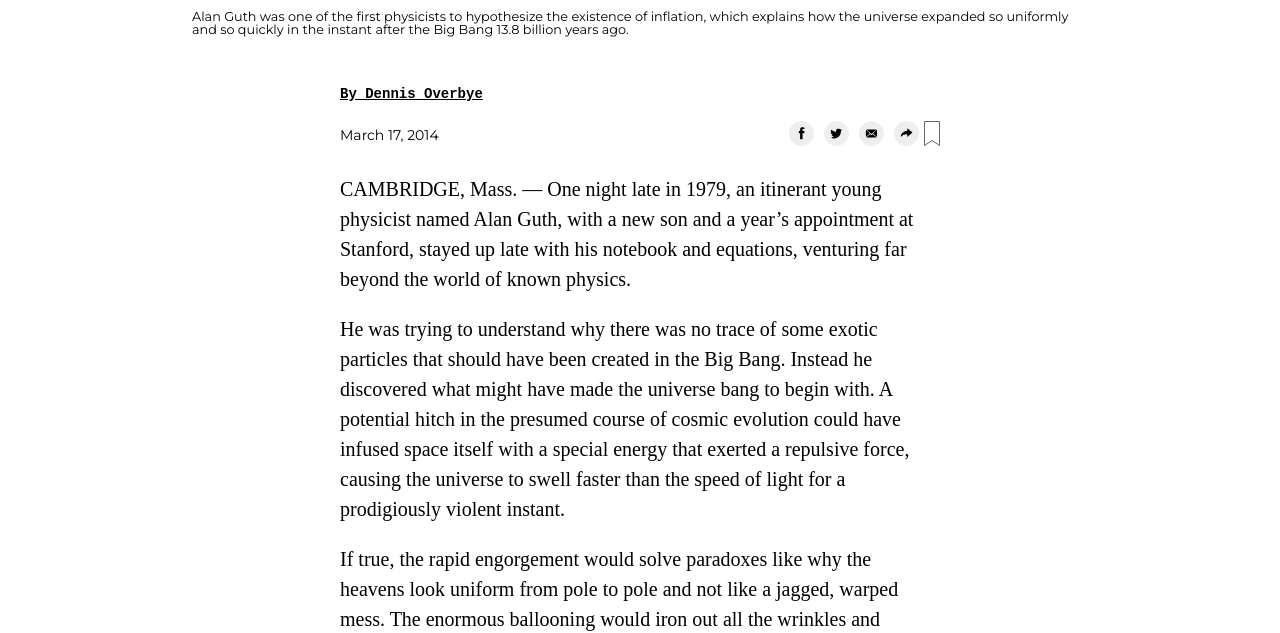
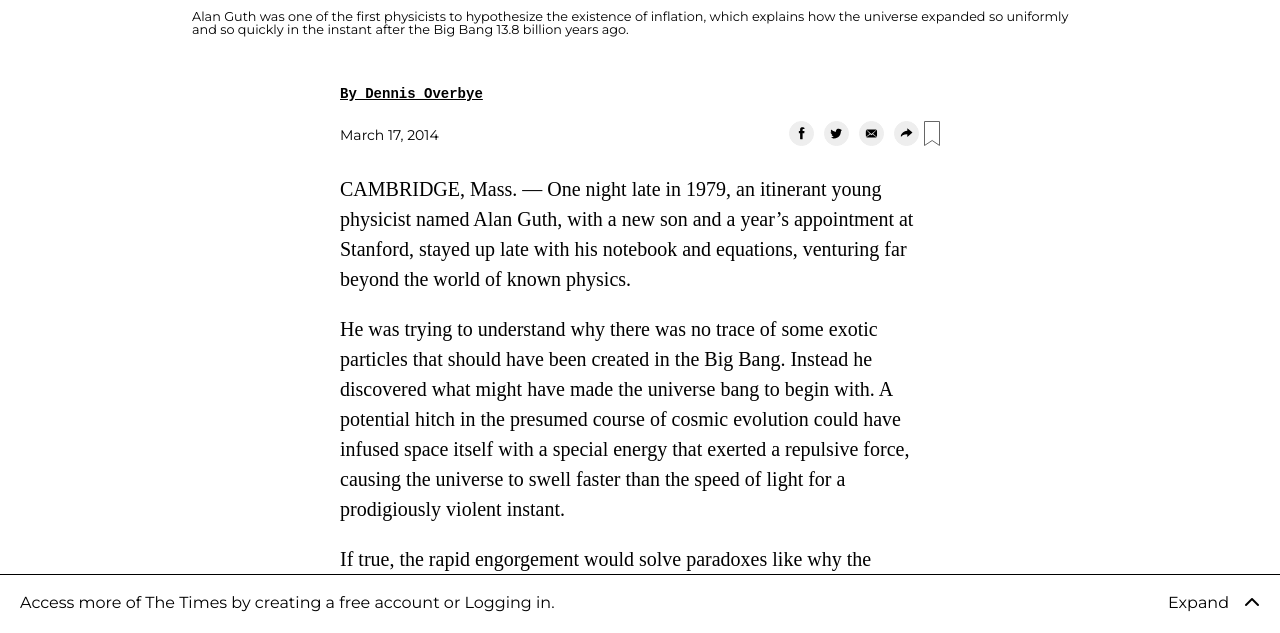
Before and after one commit to daviidy/new-york-times, a plain HTML site: page index.html in a window 1280 px wide. Shown: the part 169-802 px from the top of the page. Drawn offline with Linux system fonts and the light colour scheme.

Commit message:
[Feature]:Sticky footer
Sticky footer added.

```diff
--- a/index.html
+++ b/index.html
@@ -99,7 +99,7 @@
             science and speculation.</p>
           <p>Confirming inflation would mean that the universe we see, extending 14 billion light-years in space with its hundreds of billions of galaxies, is only an infinitesimal patch in a larger cosmos whose extent, architecture and fate are
             unknowable. Moreover, beyond our own universe there might be an endless number of other universes bubbling into frothy eternity, like a pot of pasta water boiling over.</p>
-          <h1>‘As Big as It Gets’</h1>
+          <h2>‘As Big as It Gets’</h2>
           <p>In our own universe, it would serve as a window into the forces operating at energies forever beyond the reach of particle accelerators on Earth and yield new insights into gravity itself. Dr. Kovac’s ripples would be the first direct
             observation of gravitational waves, which, according to Einstein’s theory of general relativity, should ruffle space-time.</p>
           <p>Marc Kamionkowski of Johns Hopkins University, an early-universe expert who was not part of the team, said, “This is huge, as big as it gets.”</p>
@@ -141,7 +141,7 @@
           <article class="article-grid">
             <header class="article-grid-title">
               <div>
-                <h1>The Theory of Inflation</h1>
+                <h2>The Theory of Inflation</h2>
               </div>
               <div>
                 <p>
@@ -270,7 +270,7 @@
           satellite and other assumptions about the universe.</p>
         <p>“So we will need to wait and see before we jump up and down,” Dr. Krauss said.</p>
         <p>Corroboration might not be long in coming. The Planck spacecraft will report its own findings this year. At least a dozen other teams are trying similar measurements from balloons, mountaintops and space.</p>
-        <h1>Spirals in the Sky</h1>
+        <h2>Spirals in the Sky</h2>
         <p>Gravity waves are the latest and deepest secret yet pried out of the cosmic microwaves, which were discovered accidentally by Arno Penzias and Robert Wilson at Bell Labs 50 years ago. They won the Nobel Prize.</p>
         <p>Dr. Kovac has spent his career trying to read the secrets of these waves. He is one of four leaders of Bicep, which has operated a series of increasingly sensitive radio telescopes at the South Pole, where the thin, dry air creates ideal
           observing conditions. The others are Clement Pryke of the University of Minnesota, Jamie Bock of the California Institute of Technology and Dr. Kuo of Stanford.</p>
@@ -376,7 +376,7 @@
         </section>
 
         <section class="editors-picks">
-          <h1>Editors’ Picks</h1>
+          <h2>Editors’ Picks</h2>
           <section class="more-astronomy">
             <figure class="more-item">
               <img src="images/more7.jpg" alt="">
@@ -460,6 +460,15 @@
           </a>
         </div>
       </section>
+    </div>
+    <div class="sticky-footer">
+      <div class="sticky-left">
+        <p>Access more of The Times by creating a free account or Logging in.</p>
+      </div>
+      <div class="sticky-right">
+        <h1>Expand</h1>
+        <i class="fas fa-chevron-up"></i>
+      </div>
     </div>
   </main>
   <nav class="nav-footer">
@@ -835,6 +844,7 @@
       </ul>
     </nav>
   </footer>
+
 </body>
 
 </html>
--- a/style.css
+++ b/style.css
@@ -205,7 +205,7 @@ table {
   padding-top: 20px;
 }
 
-.article-body h1 {
+.article-body h2 {
   font-weight: bold;
   padding-top: 20px;
 }
@@ -278,7 +278,7 @@ aside {
   margin-bottom: 15px;
 }
 
-.article-grid-title h1 {
+.article-grid-title h2 {
   font-size: 1.25rem;
   line-height: 24px;
   font-weight: 700;
@@ -614,6 +614,28 @@ footer {
   padding: 10px;
 }
 
+.sticky-footer{
+  position: fixed;
+  background-color: #fff;
+  z-index: 999;
+  bottom: 0;
+  width: 100%;
+  border-top: 1px solid #000;
+  padding: 20px;
+}
+
+.sticky-left{
+  float: left;
+}
+
+.sticky-right{
+  display: flex;
+  float: right;
+}
+.sticky-right i {
+  margin-left: 15px;
+}
+
 .most-popular a:hover {
   text-decoration: none;
   color: #555;
```
